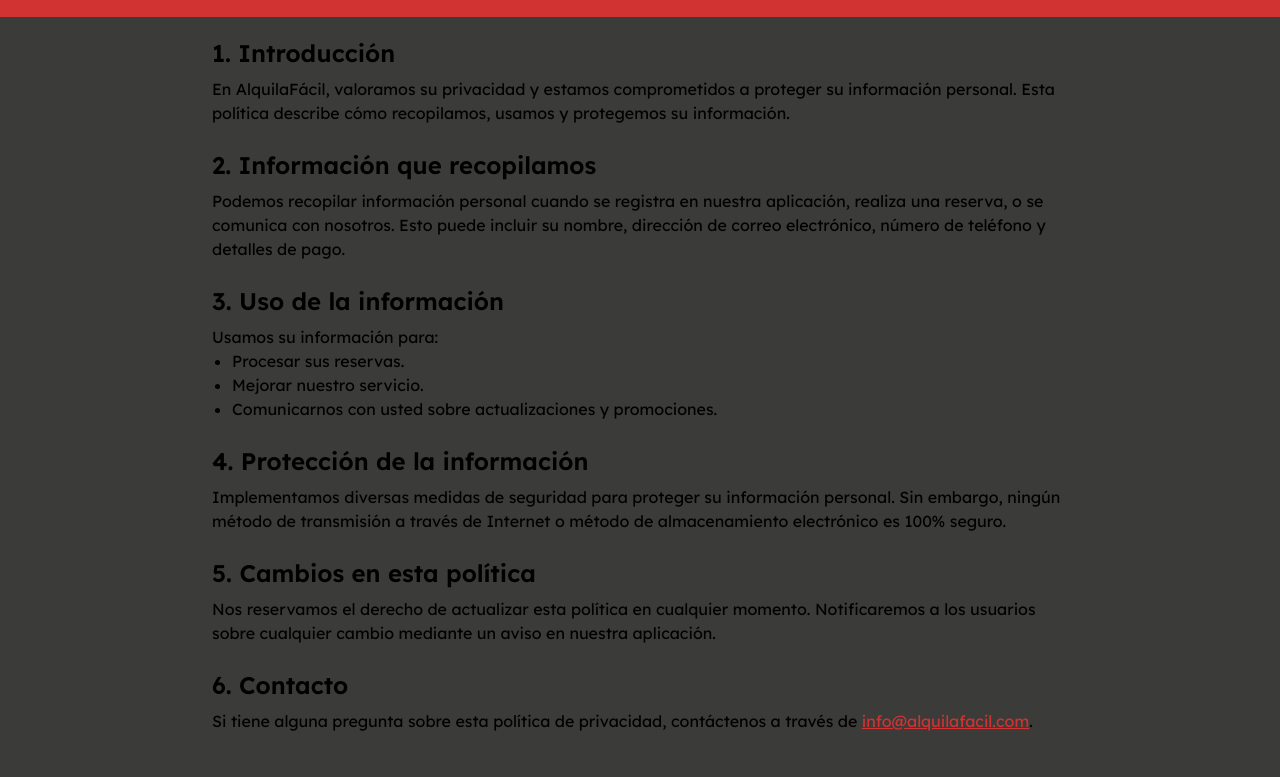
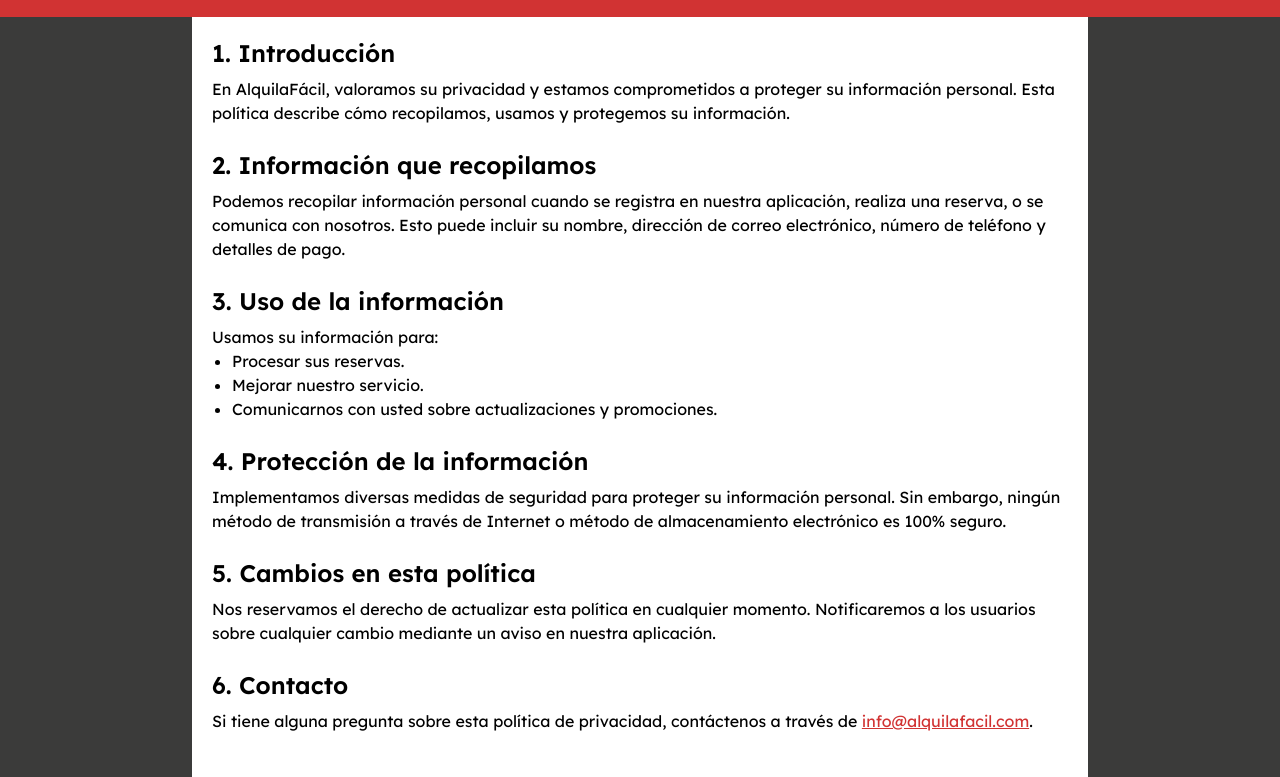
Before and after one commit to AlquiladorEZ/AlquilaFacil-LandingPage, a website: page src/privacy-policy.html in a window 1280 px wide. Shown: the part 59-836 px from the top of the page. Drawn offline with Linux system fonts and the light colour scheme.

Commit message:
feat: update privacy policy accesibility

```diff
--- a/src/privacy-policy.html
+++ b/src/privacy-policy.html
@@ -12,7 +12,7 @@
     <header class="bg-[#D13333] text-white text-center py-5">
         <h1 class="text-3xl font-bold">Política de Privacidad</h1>
     </header>
-    <main class="max-w-4xl mx-auto p-5">
+    <main class="max-w-4xl mx-auto p-5 bg-white">
         <section class="mb-6">
             <h2 class="text-2xl font-semibold mb-2">1. Introducción</h2>
             <p>En AlquilaFácil, valoramos su privacidad y estamos comprometidos a proteger su información personal. Esta política describe cómo recopilamos, usamos y protegemos su información.</p>
```
